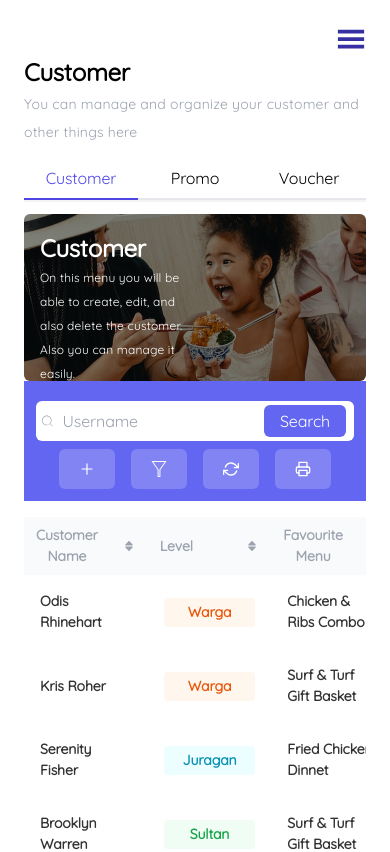
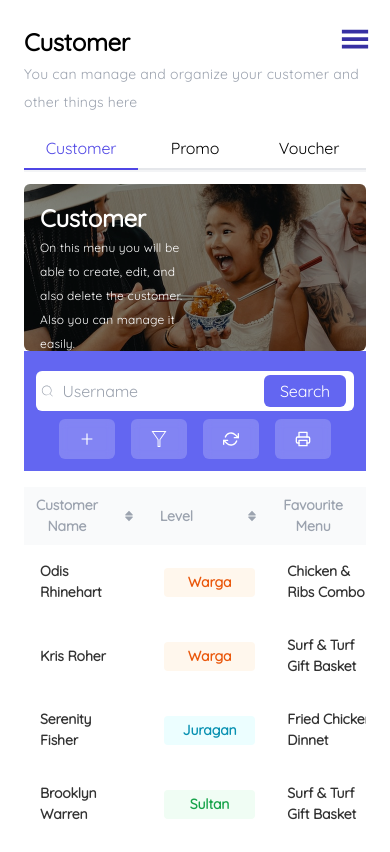
Before and after one commit to BudAzimbud/Dashboard-Beauty-Next, a Next.js app: page / in a window 390 px wide. Shown: the top 852 px of the page. Built offline with nearby package versions, Linux system fonts and the light colour scheme.

Commit message:
humberger menu to fixed

```diff
--- a/src/components/Layout/index.js
+++ b/src/components/Layout/index.js
@@ -32,7 +32,7 @@ const Layout = ({ children }) => {
       </aside>
       <main className="sm:ml-64 w-full">
         <div className="p-6 ">
-          <div className="sm:hidden flex justify-end">
+          <div className="sm:hidden fixed end-5">
             <button
               onClick={handleSidebarToggle}
               className="text-indigo-800 rounded-full rounded-md focus:outline-none"
```
